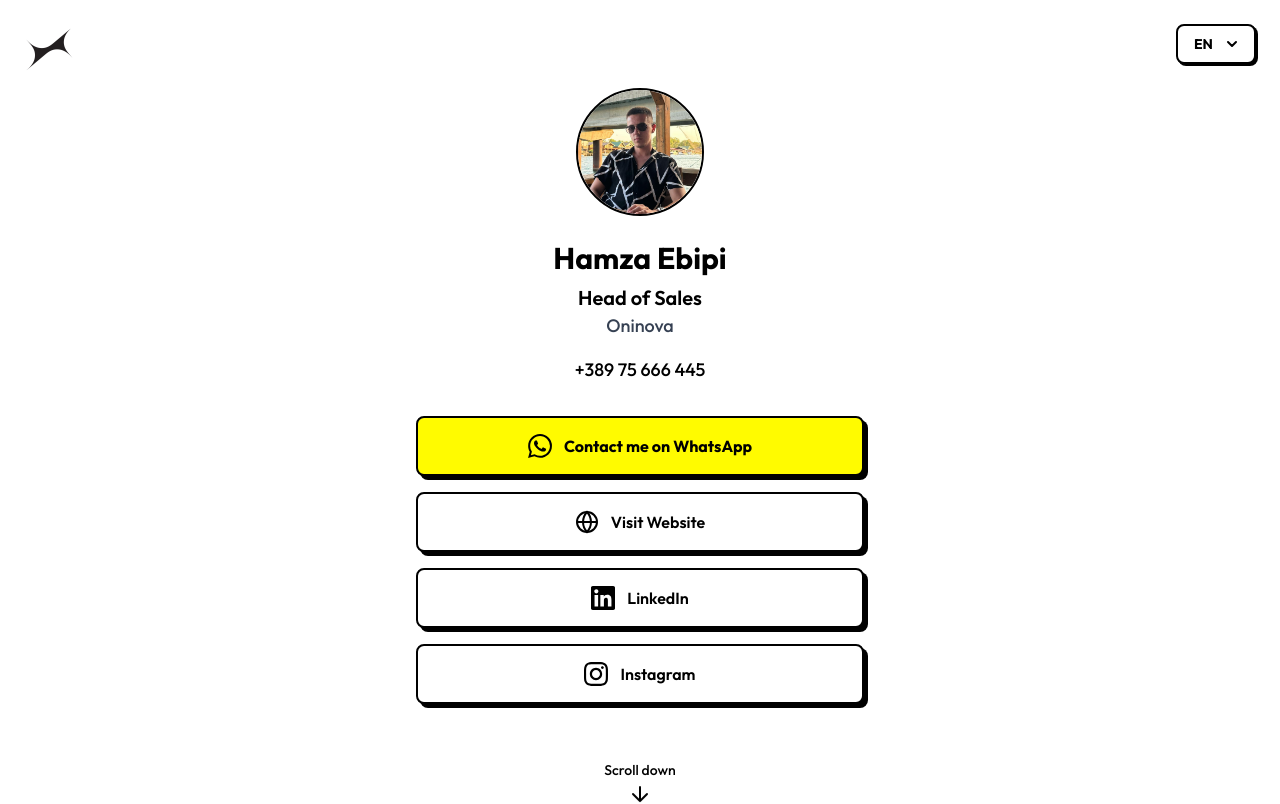
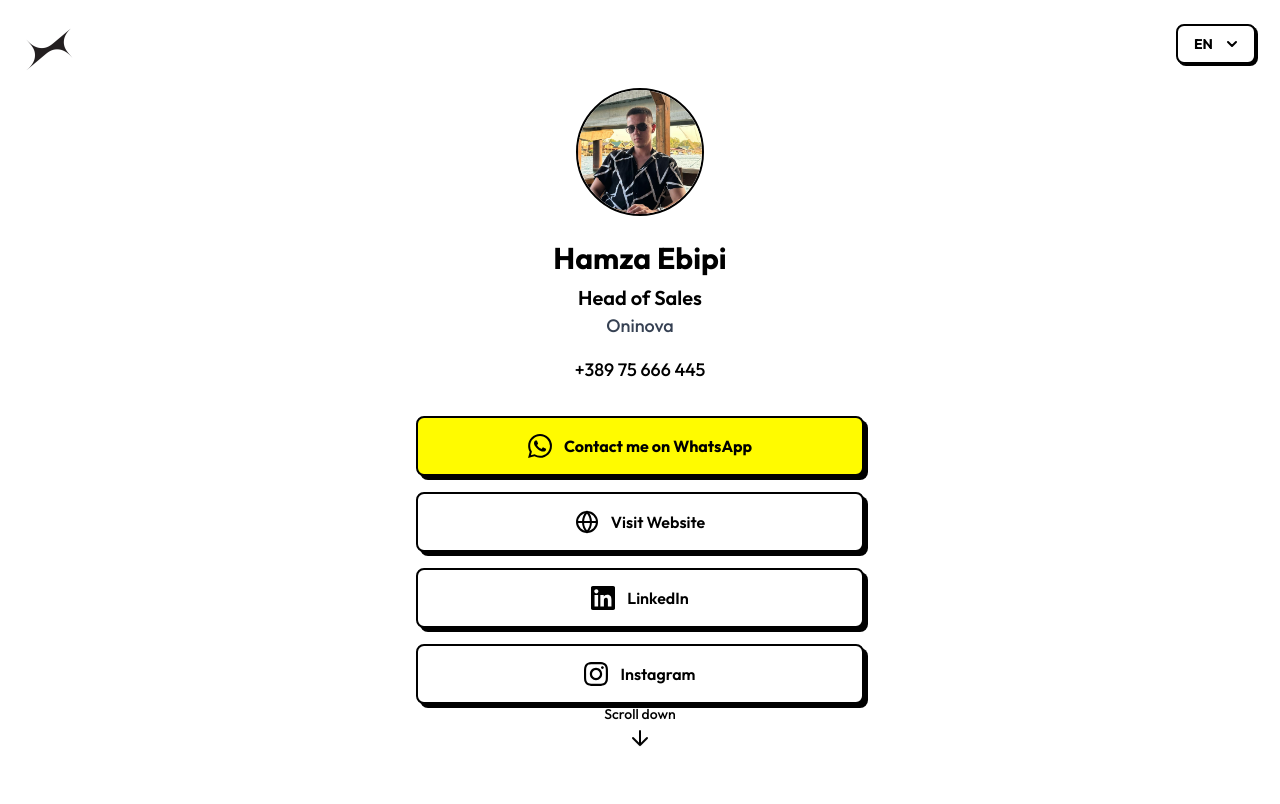
Before and after one commit to ardijancuri/linktree-app, a Next.js app: page / in a window 1280 px wide. Shown: the top 804 px of the page. Built offline with nearby package versions, Linux system fonts and the light colour scheme.

Commit message:
content vertically centered

```diff
--- a/app/page.tsx
+++ b/app/page.tsx
@@ -129,7 +129,7 @@
   return (
     <div className="bg-white">
       {/* Hero Section - Full Screen Height */}
-      <div className="min-h-screen flex flex-col items-center justify-center p-6 relative">
+      <div className="min-h-screen flex flex-col p-6 relative">
         {/* Oninova Logo */}
         <div className="absolute top-6 left-6 z-10">
         <a
@@ -191,7 +191,7 @@
         </div>
       </div>
 
-      <main className="w-full max-w-md pt-16">
+      <main className="w-full max-w-md mx-auto flex-1 flex flex-col justify-center pt-16">
         {/* Profile Section */}
         <div className="flex flex-col items-center text-center mb-8">
           {/* Profile Image */}
@@ -271,8 +271,10 @@
           </a>
         </div>
 
+        </main>
+
         {/* Scroll Down Indicator */}
-        <div className="mt-14 flex flex-col items-center text-center text-black">
+        <div className="pb-6 flex flex-col items-center text-center text-black">
           <p className="text-sm font-medium mb-2">{t.scrollDown}</p>
           <svg
             width="24"
@@ -291,7 +293,6 @@
             />
           </svg>
         </div>
-      </main>
       </div>
 
       {/* Work Section - Pinterest Style */}
```
